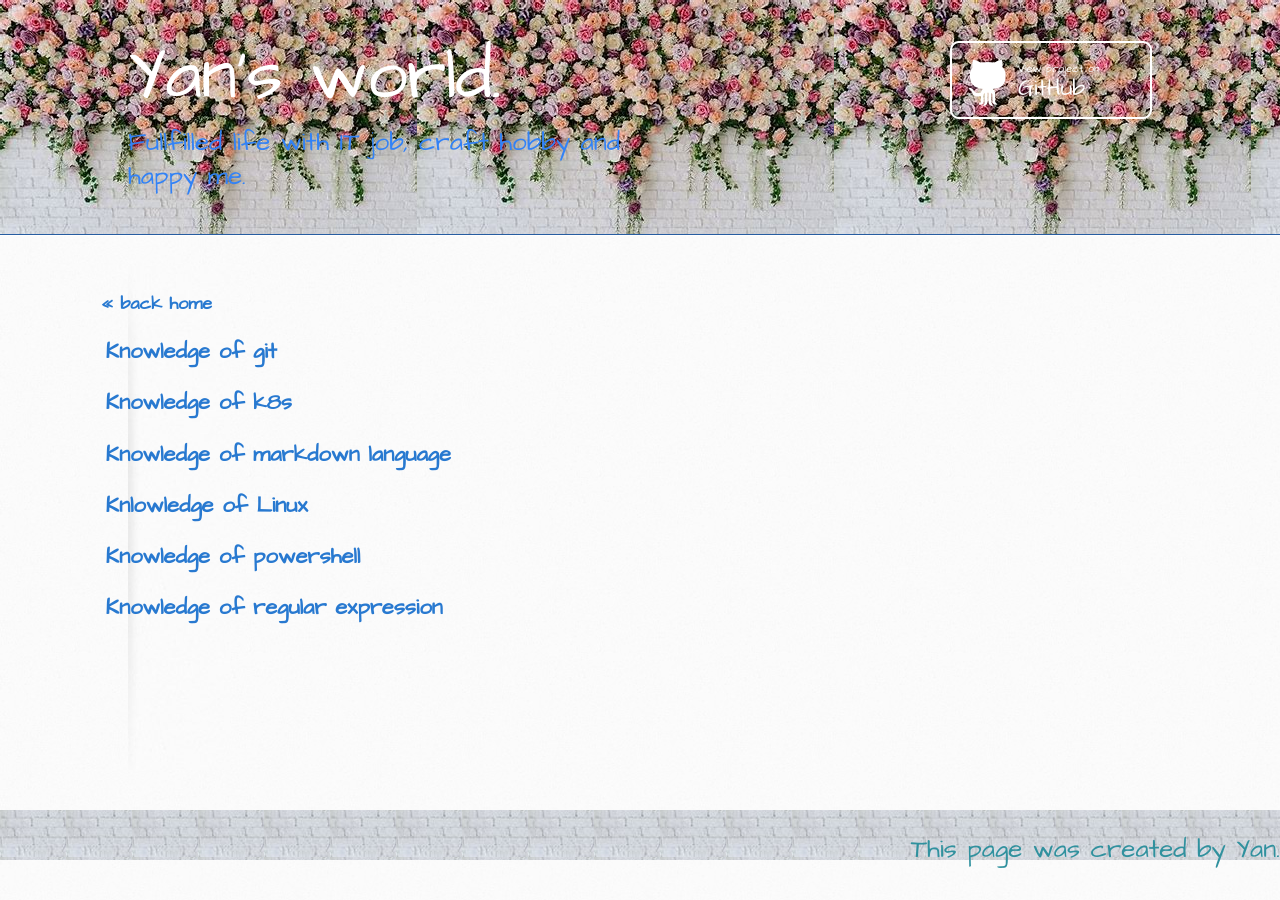
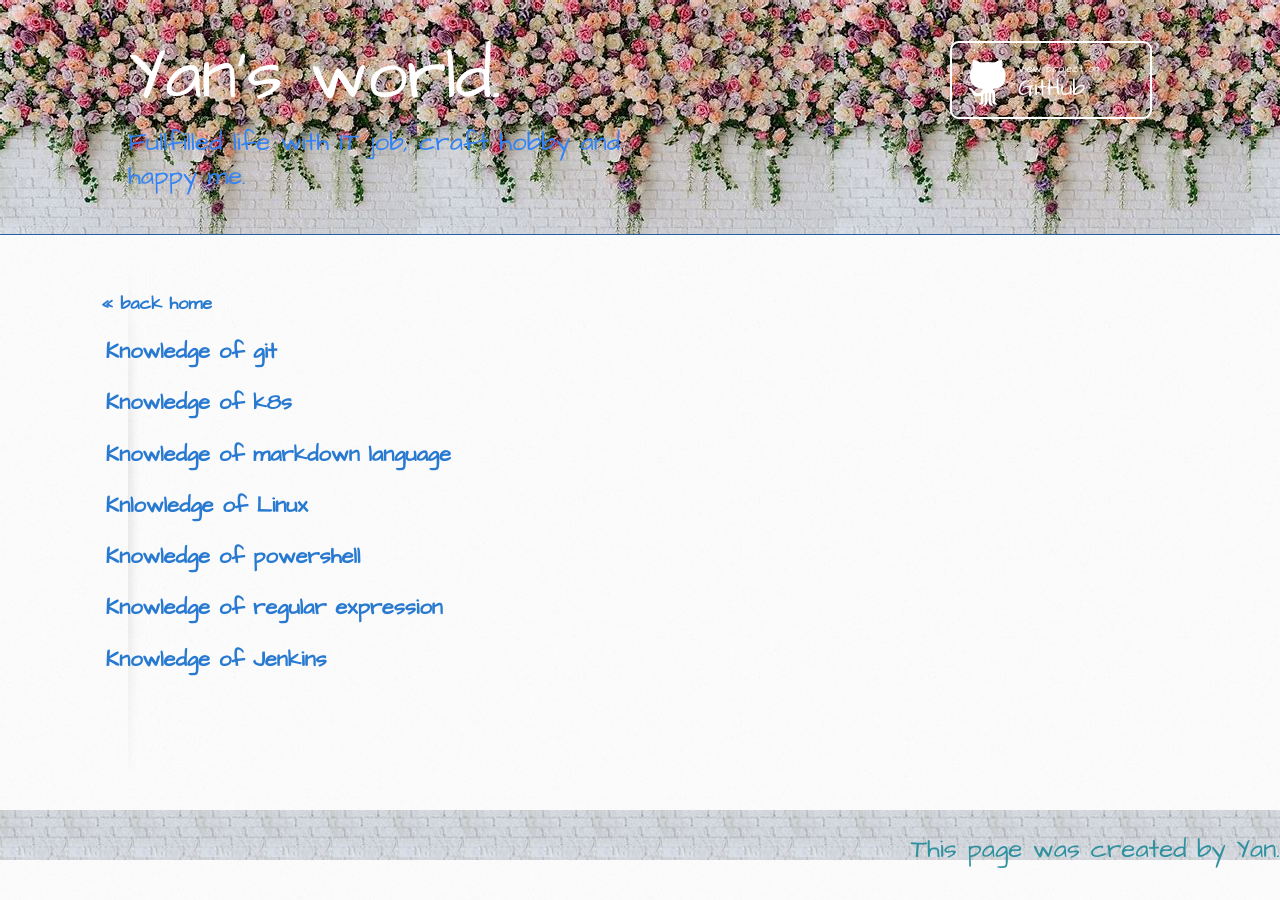
Before and after one commit to itcraftme/itcraftme, a Jekyll site: the page built from docs/it/index.md, in a window 1280 px wide. Built offline with Jekyll 4.4.1, drawn with Linux system fonts in a browser that asks for light colours; our own code applies the rules of GitHub Pages for plain Markdown files.

Commit message:
Update index.md

```diff
--- a/docs/it/index.md
+++ b/docs/it/index.md
@@ -8,3 +8,4 @@ layout: default
 ## [Knlowledge of Linux](./linux.md)
 ## [Knowledge of powershell](./powershell.md)
 ## [Knowledge of regular expression](./regex.md)
+## [Knowledge of Jenkins](./Jenkins.md)
```
